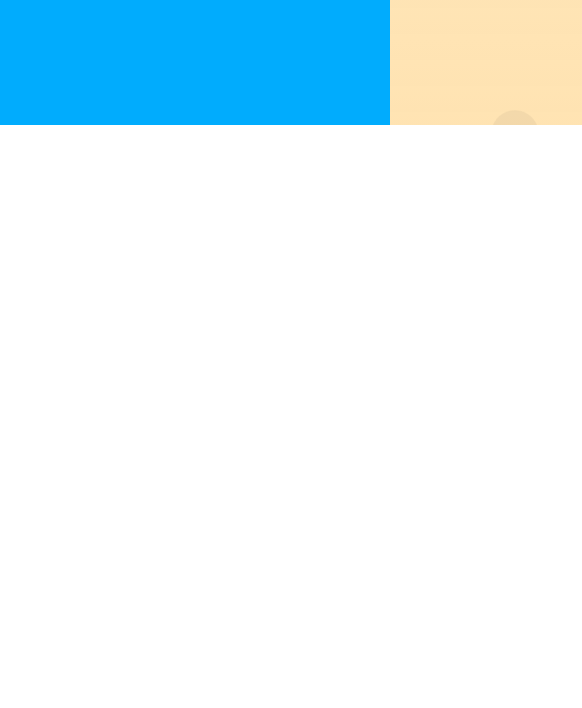
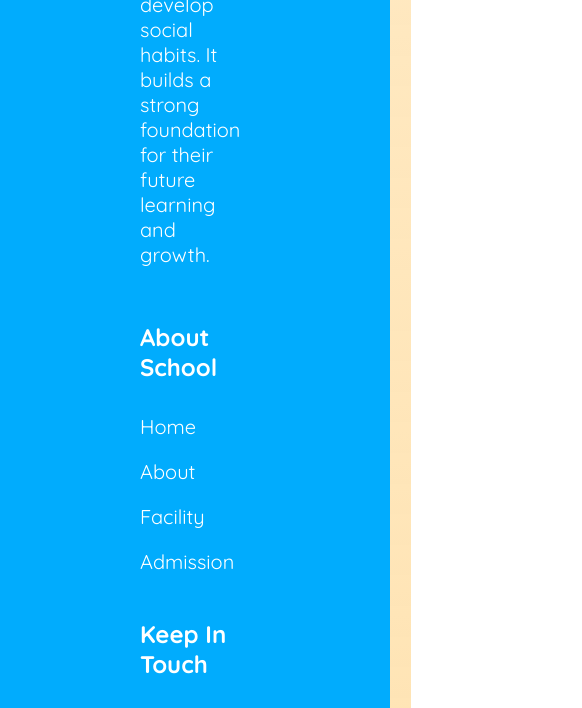
Before and after one commit to AbuSufianMahin/B11A01-Kids-school, a plain HTML site: page index.html in a window 390 px wide. Shown: the part 4516-5224 px from the top of the page, 582 px wide, since content can reach past the window. Before the commit the page ends 4641 px from the top, so only its background shows below. Drawn offline with Linux system fonts and the light colour scheme.

Commit message:
added footer for mobile

```diff
--- a/styles/style.css
+++ b/styles/style.css
@@ -329,4 +329,9 @@ footer{
     .our-stories-card-container{
         grid-template-columns: 1fr;
     }
+
+    .footer-navbar{
+        flex-direction: column;
+        gap: 25px;
+    }
 }
```
